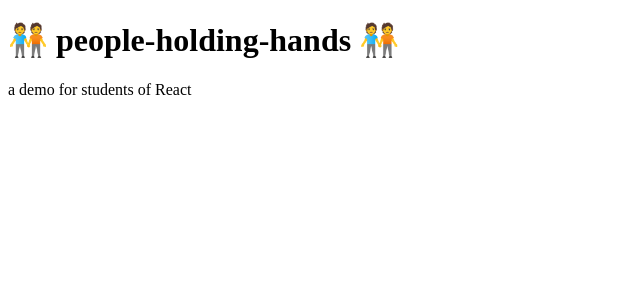
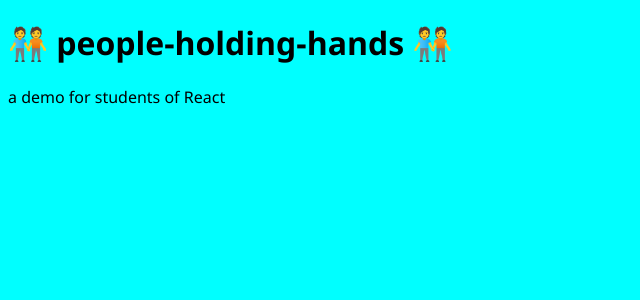
Before and after one commit to niklas-mardby/people-holding-hands, a React (Vite) app: page / in a window 1280 px wide. Shown: the top 300 px of the page, without its empty margins (0-640 px from the left). Built offline with nearby package versions, Linux system fonts and the light colour scheme.

Commit message:
Updated main sass

```diff
--- a/src/index.scss
+++ b/src/index.scss
@@ -0,0 +1,4 @@
+body {
+	background-color: aqua;
+	font-family: "Segoe UI", Tahoma, Geneva, Verdana, sans-serif;
+}
```
